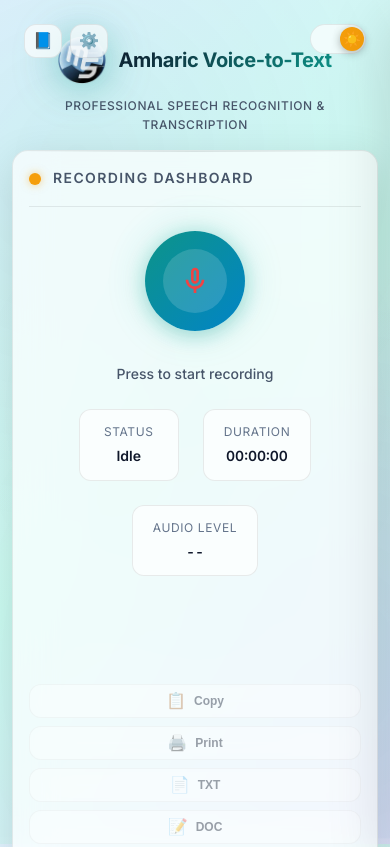
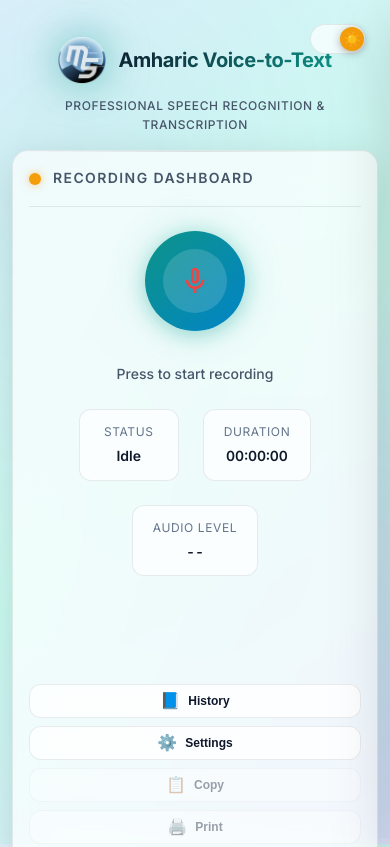
Before and after one commit to MIKEINTOSHSYSTEMS/mikeintosh_voice_to_text, a plain HTML site: page src/amh/index.html in a window 390 px wide. Shown: the top 847 px of the page. Drawn offline with Linux system fonts and the light colour scheme.

Commit message:
fix(ui): move History/Settings buttons from header to controls row
- Remove header-actions div that was overlapping the logo/title
- Add History and Settings buttons to recording dashboard controls
- Remove header-actions CSS (positioning, responsive, print rules)
- Buttons now sit alongside Copy, Print, TXT, DOC, WhatsApp, Twitter
- Always enabled (no disabled attr) since they don't need transcript content

```diff
--- a/src/amh/css/styles.css
+++ b/src/amh/css/styles.css
@@ -292,52 +292,6 @@ body::before {
   font-weight: 500;
   letter-spacing: 0.05em;
   text-transform: uppercase;
-}
-
-/* ============================================
-   HEADER ACTIONS
-   ============================================ */
-
-.header-actions {
-  position: absolute;
-  top: var(--space-4);
-  left: var(--space-4);
-  display: flex;
-  gap: var(--space-2);
-}
-
-.header-action-btn {
-  display: inline-flex;
-  align-items: center;
-  gap: var(--space-2);
-  padding: var(--space-2) var(--space-3);
-  background: var(--bg-glass);
-  border: var(--glass-border);
-  border-radius: var(--radius-xl);
-  color: var(--text-secondary);
-  cursor: pointer;
-  font-size: var(--font-size-sm);
-  font-weight: 500;
-  transition: all var(--transition-base);
-  backdrop-filter: var(--glass-blur);
-  -webkit-backdrop-filter: var(--glass-blur);
-}
-
-.header-action-btn:hover {
-  background: var(--bg-glass-hover);
-  color: var(--text-accent);
-  transform: translateY(-2px);
-  box-shadow: var(--shadow-md);
-  border-color: var(--color-primary);
-}
-
-.header-action-icon {
-  font-size: var(--font-size-base);
-  line-height: 1;
-}
-
-.header-action-text {
-  display: inline;
 }
 
 /* ============================================
@@ -1813,19 +1767,6 @@ body::before {
     font-size: var(--font-size-2xl);
   }
 
-  .header-actions {
-    top: var(--space-3);
-    left: var(--space-3);
-  }
-
-  .header-action-text {
-    display: none;
-  }
-
-  .header-action-btn {
-    padding: var(--space-2);
-  }
-
   .theme-toggle {
     top: var(--space-3);
     right: var(--space-3);
@@ -2043,7 +1984,6 @@ body::before {
   .mic-wrapper,
   .output-footer,
   .theme-toggle,
-  .header-actions,
   .toast-container,
   .history-panel,
   .history-overlay,
--- a/src/amh/index.html
+++ b/src/amh/index.html
@@ -19,16 +19,6 @@
           <h1 class="app-title">Amharic Voice-to-Text</h1>
         </div>
         <p class="app-subtitle">Professional Speech Recognition & Transcription</p>
-      </div>
-      <div class="header-actions">
-        <button id="history-button" class="header-action-btn" aria-label="Open transcript history" title="History">
-          <span class="header-action-icon" aria-hidden="true">&#128216;</span>
-          <span class="header-action-text">History</span>
-        </button>
-        <button id="settings-button" class="header-action-btn" aria-label="Open settings" title="Settings">
-          <span class="header-action-icon" aria-hidden="true">&#9881;&#65039;</span>
-          <span class="header-action-text">Settings</span>
-        </button>
       </div>
       <button id="theme-toggle" class="theme-toggle" aria-label="Toggle dark/light mode" title="Toggle theme">
         <span class="theme-toggle-thumb">
@@ -101,6 +91,14 @@
         </div>
 
         <div class="controls">
+          <button id="history-button" class="btn btn-secondary" aria-label="Open transcript history" title="History">
+            <span class="btn-icon" aria-hidden="true">&#128216;</span>
+            History
+          </button>
+          <button id="settings-button" class="btn btn-secondary" aria-label="Open settings" title="Settings">
+            <span class="btn-icon" aria-hidden="true">&#9881;&#65039;</span>
+            Settings
+          </button>
           <button id="copy-button" class="btn btn-secondary" disabled aria-label="Copy transcription to clipboard">
             <span class="btn-icon" aria-hidden="true">📋</span>
             Copy
```
